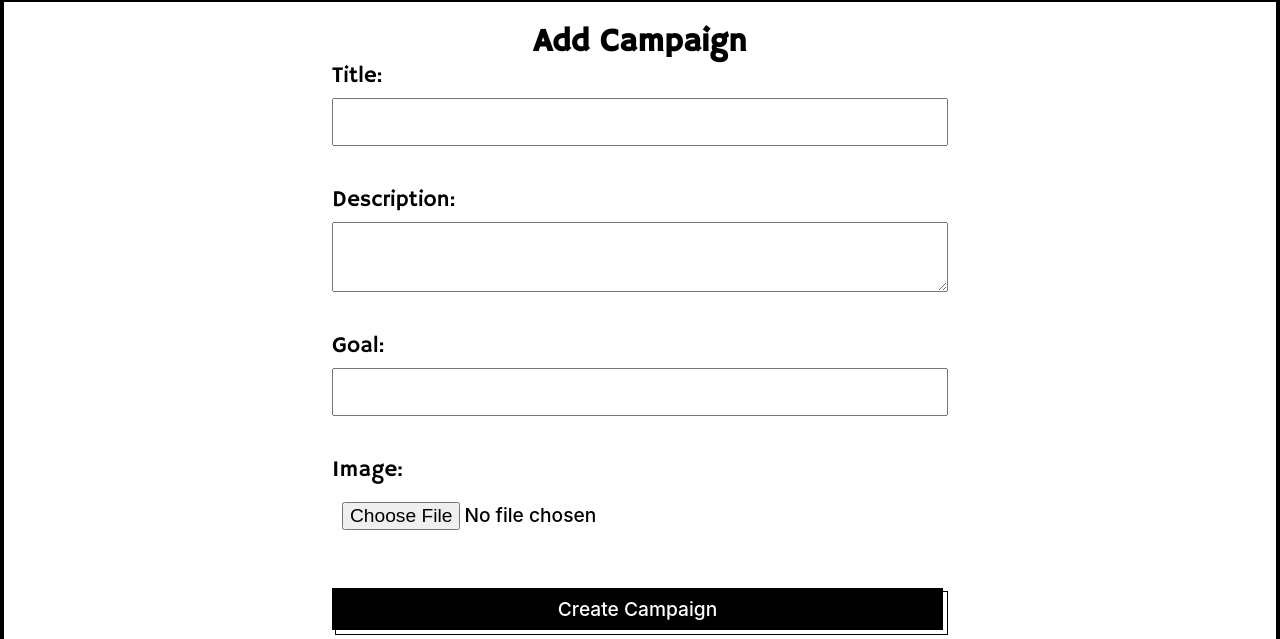
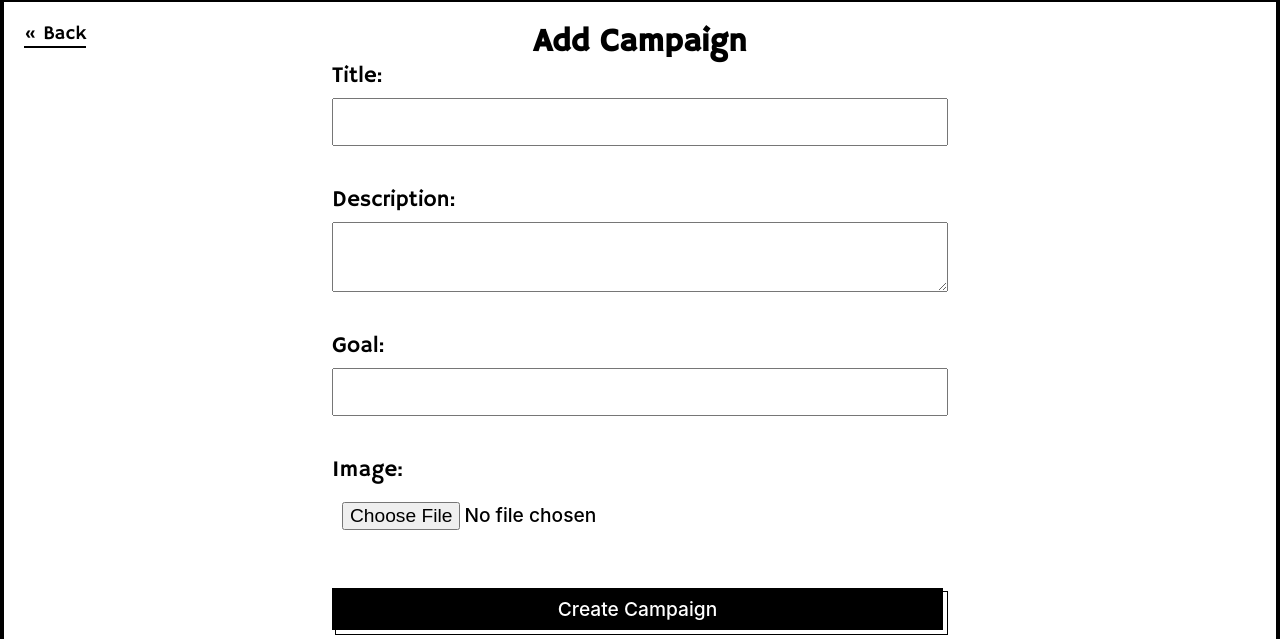
Before and after one commit to Chirag8023/NectarOfService, a PHP site: page /NectarOfService/admin/pages/admin_campaigns.php in a window 1280 px wide. Shown: the part 86-725 px from the top of the page. Run offline with PHP 8.4, Linux system fonts and the light colour scheme; the visitor is signed in with stand-in values (Sample User, id 1); data comes from the database, SQL or seed files in the repository; some web fonts are replaced.

Commit message:
back button added in pages

```diff
--- a/admin/pages/admin_campaigns.php
+++ b/admin/pages/admin_campaigns.php
@@ -86,7 +86,7 @@ if ($_SERVER["REQUEST_METHOD"] == "POST" && isset($_POST["action"])) {
     <?php include ADMIN_CAMPAIGNS_BASE_PATH . 'admin_header.php'; ?>
 
     <main class="main-content" style="width:100vw; border-left:4px solid #000;max-height:80vh;">
-
+        <a href="http://localhost/nectarofservice/admin/admin_main.php" style="position:absolute; color:#000; font-size:1.2rem; text-decoration:none; border-bottom:2px solid black;"> « Back</a>
         <h1>Add Campaign</h1>
         <form method="post" enctype="multipart/form-data" class="admin-panel-forms">
             <input type="hidden" name="action" value="add">
--- a/admin/pages/admin_donations.php
+++ b/admin/pages/admin_donations.php
@@ -68,7 +68,7 @@ try {
     <?php include ADMIN_DONATIONS_BASE_PATH . 'admin_header.php'; ?>
 
     <main class="main-content" style="width:100vw; border-left:4px solid #000">
-
+        <a href="http://localhost/nectarofservice/admin/admin_main.php" style="position:absolute; color:#000; font-size:1.2rem; text-decoration:none; border-bottom:2px solid black;"> « Back</a>
         <h1>Download Records</h1>
         <p>Download records within date range.</p>
         <form action="<?php echo htmlspecialchars($_SERVER["PHP_SELF"]); ?>" method="post" class="admin-panel-forms">
--- a/admin/pages/admin_newsletter.php
+++ b/admin/pages/admin_newsletter.php
@@ -67,6 +67,7 @@ if ($_SERVER["REQUEST_METHOD"] == "POST") {
     <?php include ADMIN_NEWSLETTER_BASE_PATH . 'admin_header.php'; ?>
 
     <main class="main-content" style="width:100vw; border-left:4px solid #000">
+        <a href="http://localhost/nectarofservice/admin/admin_main.php" style="position:absolute; color:#000; font-size:1.2rem; text-decoration:none; border-bottom:2px solid black;"> « Back</a>
         <h1>Compose Newsletter</h1>
         <form method="post" class="admin-panel-forms">
             <textarea name="newsletter_content" rows="10" cols="100" required></textarea>
--- a/admin/pages/admin_social_buzz.php
+++ b/admin/pages/admin_social_buzz.php
@@ -53,7 +53,7 @@ if ($_SERVER["REQUEST_METHOD"] == "POST") {
     <?php include ADMIN_SOCIAL_BUZZ_BASE_PATH . 'admin_header.php'; ?>
 
     <main class="main-content" style="width:100vw; border-left:4px solid #000">
-
+        <a href="http://localhost/nectarofservice/admin/admin_main.php" style="position:absolute; color:#000; font-size:1.2rem; text-decoration:none; border-bottom:2px solid black;"> « Back</a>
         <h1>Update Tweets</h1>
         <form method="post" class="admin-panel-forms">
             <label>Slot:</label>
```
